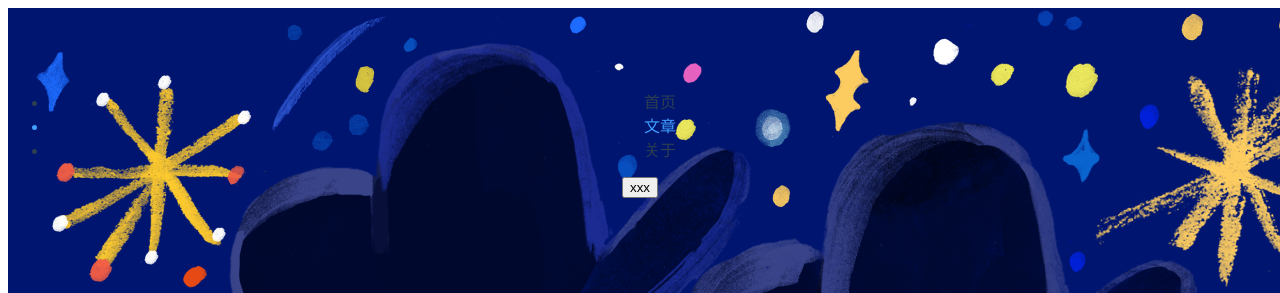
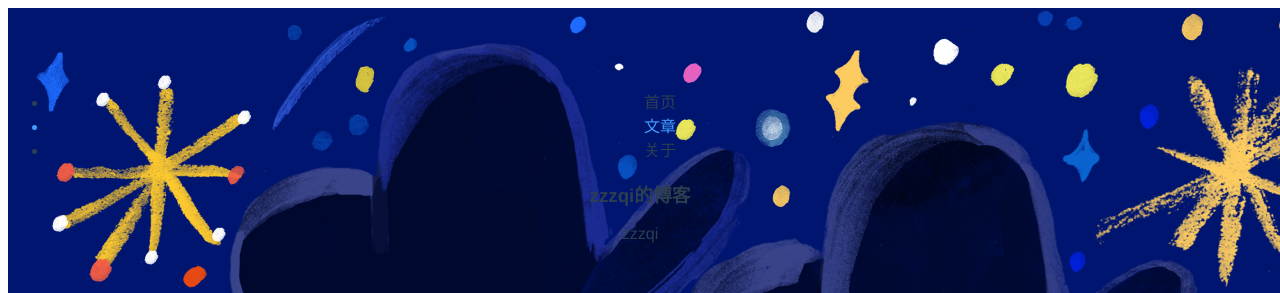
Before and after one commit to Bodyfunk/lin-and-qi_web, a Vue app: page /articles in a window 1280 px wide. Shown: the top 293 px of the page. Built offline with nearby package versions, Linux system fonts and the light colour scheme.

Commit message:
M:引入pinia

```diff
--- a/src/components/Nav.vue
+++ b/src/components/Nav.vue
@@ -8,7 +8,7 @@
                         </el-image>
                     </router-link>
                 </el-col>
-                <el-col :span="21">
+                <el-col :span="18">
                     <el-menu
                     :router="true"
                     :default-active="state.activeIndex"
@@ -20,6 +20,9 @@
                     <el-menu-item v-for="item in state.list" :key="item.index" :index="item.index" :route="item.path">{{item.name}}</el-menu-item>
                     </el-menu>
                 </el-col>
+                <el-col :span="3">
+                    <h3>{{store.userName}}的博客</h3>
+                </el-col>
             </el-row>
         </div>
     </div>
@@ -29,9 +32,11 @@
 import logoImage from '@/assets/image/bro.png'
 import { ref, reactive } from '@vue/reactivity'
 import { watch } from '@vue/runtime-core';
-import { useRoute, useRouter } from 'vue-router';
+import { useRouter } from 'vue-router';
 import { NavListItem } from './NavType'
+import { userInfo } from '../store/userInfo';
 
+const store = userInfo()
 const router = useRouter()
 const state = reactive({
       visible: false,
--- a/src/main.ts
+++ b/src/main.ts
@@ -2,6 +2,7 @@ import { createApp } from 'vue'
 import App from './App.vue'
 import './index.css'
 import router from "./router";
+import { createPinia } from 'pinia';
 import service from "./utils/https";
 import urls from "./utils/urls";
 import {
@@ -64,4 +65,5 @@ app.config.globalProperties.$https = service;
 app.config.globalProperties.$urls = urls;
 
 app.use(router)
+app.use(createPinia());
 app.mount('#app')
--- /dev/null
+++ b/src/store/userInfo.ts
@@ -0,0 +1,17 @@
+import { defineStore } from "pinia";
+
+// defineStore 调用后返回一个函数，调用该函数获得 Store 实体
+export const userInfo = defineStore({
+    // id: 必须的，在所有 Store 中唯一
+    id: "userInfo",
+    // state: 返回对象的函数
+    state: () => ({
+        userName: 'zzzqi'
+    }),
+
+    actions: {
+        setUserInfo(userInfo) {
+            this.userName = userInfo.userName;
+        }
+    }
+});
--- a/src/views/Articles/index.vue
+++ b/src/views/Articles/index.vue
@@ -1,11 +1,13 @@
 <template>
     <div>
-        <el-button>xxx</el-button>
+        {{store.userName}}
     </div>
 </template>
 
-<script setup>
+<script setup lang="ts">
+import { userInfo } from "../../store/userInfo"
 
+const store = userInfo();
 </script>
 
 <style lang="scss" scoped>
```
Also changed, not shown: src/store/index.ts (deleted).
